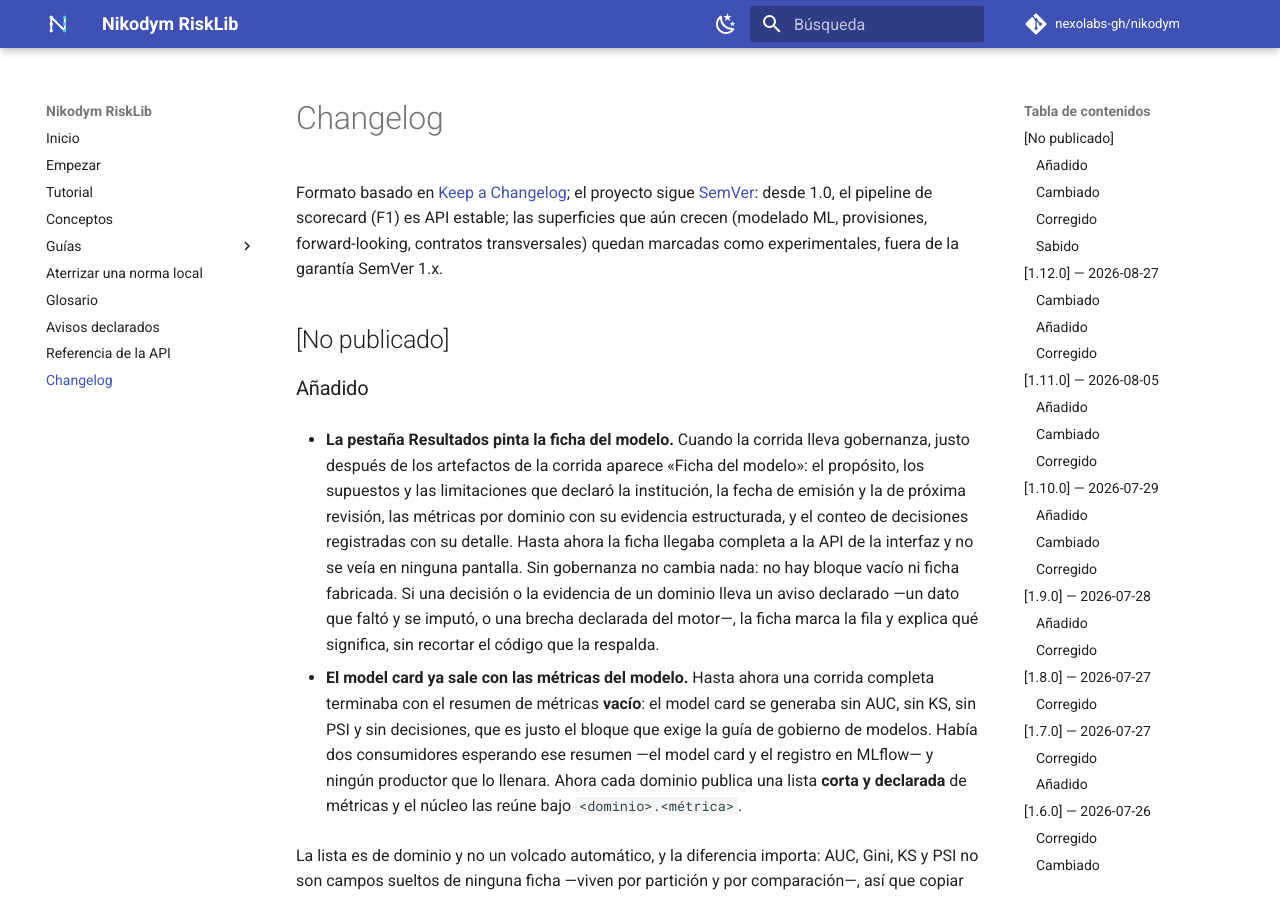
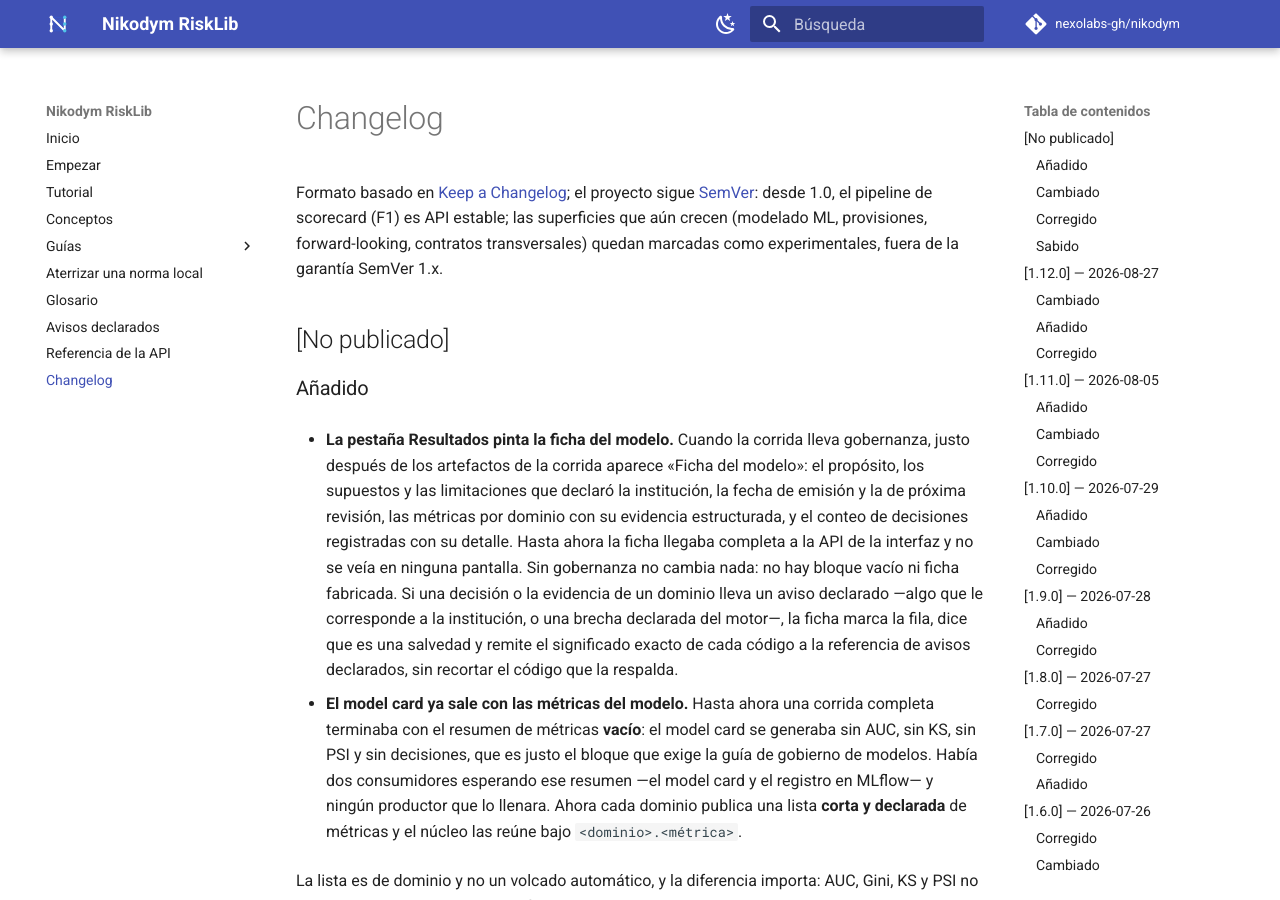
Before and after one commit to nexolabs-gh/nikodym, an MkDocs documentation site: the page built from docs_site/changelog.md, in a window 1280 px wide and 900 px high. Built offline with MkDocs 1.6.1 and Material for MkDocs 9.7.7, drawn with Linux system fonts in a browser that asks for light colours; comment, search, counter and statistics services are not loaded.

Commit message:
docs: anota el segundo hallazgo de la revisión adversarial de S4 (la nota de avisos no atribuye imputaciones) en el registro y el CHANGELOG
Co-Authored-By: Claude Fable 5.1 <noreply@anthropic.com>

```diff
--- a/CHANGELOG.md
+++ b/CHANGELOG.md
@@ -15,9 +15,10 @@ contratos transversales) quedan marcadas como experimentales, fuera de la garant
   métricas por dominio con su evidencia estructurada, y el conteo de decisiones registradas con su
   detalle. Hasta ahora la ficha llegaba completa a la API de la interfaz y no se veía en ninguna
   pantalla. Sin gobernanza no cambia nada: no hay bloque vacío ni ficha fabricada. Si una decisión
-  o la evidencia de un dominio lleva un aviso declarado —un dato que faltó y se imputó, o una
-  brecha declarada del motor—, la ficha marca la fila y explica qué significa, sin recortar el
-  código que la respalda.
+  o la evidencia de un dominio lleva un aviso declarado —algo que le corresponde a la institución,
+  o una brecha declarada del motor—, la ficha marca la fila, dice que es una salvedad y remite el
+  significado exacto de cada código a la referencia de avisos declarados, sin recortar el código
+  que la respalda.
 
 - **El model card ya sale con las métricas del modelo.** Hasta ahora una corrida completa terminaba
   con el resumen de métricas **vacío**: el model card se generaba sin AUC, sin KS, sin PSI y sin
```
Also changed, not shown: docs/design/DECISIONES-VIGENTES.md (+7 -1 lines).
